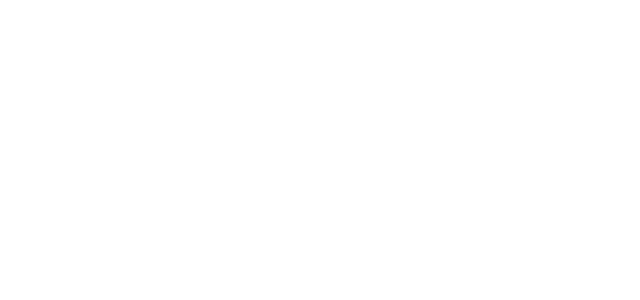
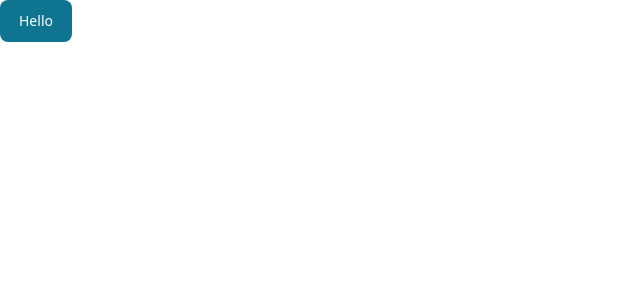
Before and after one commit to omor777/mKash-client, a React (Vite) app: page / in a window 1280 px wide. Shown: the top 300 px of the page, without its empty margins (0-640 px from the left). Built offline with nearby package versions, Linux system fonts and the light colour scheme.

Commit message:
setup redux store

```diff
--- a/package.json
+++ b/package.json
@@ -10,11 +10,14 @@
     "preview": "vite preview"
   },
   "dependencies": {
+    "@reduxjs/toolkit": "^2.2.6",
     "flowbite-react": "^0.10.1",
     "react": "^18.3.1",
     "react-dom": "^18.3.1",
     "react-hook-form": "^7.52.1",
-    "react-router-dom": "^6.24.1"
+    "react-redux": "^9.1.2",
+    "react-router-dom": "^6.24.1",
+    "redux-persist": "^6.0.0"
   },
   "devDependencies": {
     "@types/react": "^18.3.3",
--- a/src/App.jsx
+++ b/src/App.jsx
@@ -1,8 +1,10 @@
+import { Button } from "flowbite-react";
 import { Outlet } from "react-router-dom";
 
 const App = () => {
   return (
     <div>
+      <Button>Hello</Button>
       <Outlet />
     </div>
   );
--- /dev/null
+++ b/src/app/store.js
@@ -0,0 +1,35 @@
+import storage from "redux-persist/lib/storage";
+import {
+  FLUSH,
+  PAUSE,
+  PERSIST,
+  persistReducer,
+  persistStore,
+  PURGE,
+  REGISTER,
+  REHYDRATE,
+} from "redux-persist";
+import rootReducer from "../reducer";
+import { configureStore } from "@reduxjs/toolkit";
+
+const persistConfig = {
+  key: "root",
+  version: 1,
+  storage,
+};
+
+const persistedReducer = persistReducer(persistConfig, rootReducer);
+
+const store = configureStore({
+  reducer: persistedReducer,
+  middleware: (getDefaultMiddleware) =>
+    getDefaultMiddleware({
+      serializableCheck: {
+        ignoredActions: [FLUSH, REHYDRATE, PAUSE, PERSIST, PURGE, REGISTER],
+      },
+    }),
+});
+
+const persistor = persistStore(store)
+
+export {store, persistor}
--- /dev/null
+++ b/src/features/auth/authSlice.js
@@ -0,0 +1,13 @@
+import { createSlice } from "@reduxjs/toolkit";
+
+const initialState = {};
+
+const authSlice = createSlice({
+    name:'auth',
+    initialState,
+    reducers:{
+
+    }
+})
+
+export default authSlice.reducer
--- a/src/main.jsx
+++ b/src/main.jsx
@@ -2,10 +2,17 @@ import React from "react";
 import ReactDOM from "react-dom/client";
 import "./index.css";
 import { RouterProvider } from "react-router-dom";
-import { router } from "./routes/routes.js";
+import { Provider } from "react-redux";
+import { persistor, store } from "./app/store.js";
+import { router } from "./routes/Routes.jsx";
+import { PersistGate } from "redux-persist/integration/react";
 
 ReactDOM.createRoot(document.getElementById("root")).render(
   <React.StrictMode>
-    <RouterProvider router={router} />
+    <Provider store={store}>
+      <PersistGate loading={null} persistor={persistor}>
+        <RouterProvider router={router} />
+      </PersistGate>
+    </Provider>
   </React.StrictMode>
 );
--- /dev/null
+++ b/src/reducer/index.js
@@ -0,0 +1,9 @@
+import { combineReducers } from "@reduxjs/toolkit";
+
+import authReducer from "../features/auth/authSlice";
+
+const rootReducer = combineReducers({
+  auth: authReducer,
+});
+
+export default rootReducer;
--- a/src/routes/routes.js
+++ b/src/routes/Routes.jsx
@@ -5,11 +5,5 @@ export const router = createBrowserRouter([
   {
     path: "/",
     element: <App />,
-    children: [
-      {
-        path: "/",
-        element: "",
-      },
-    ],
   },
 ]);
```
Also changed, not shown: 1 other file (tests, documents, lock files or other folders).
